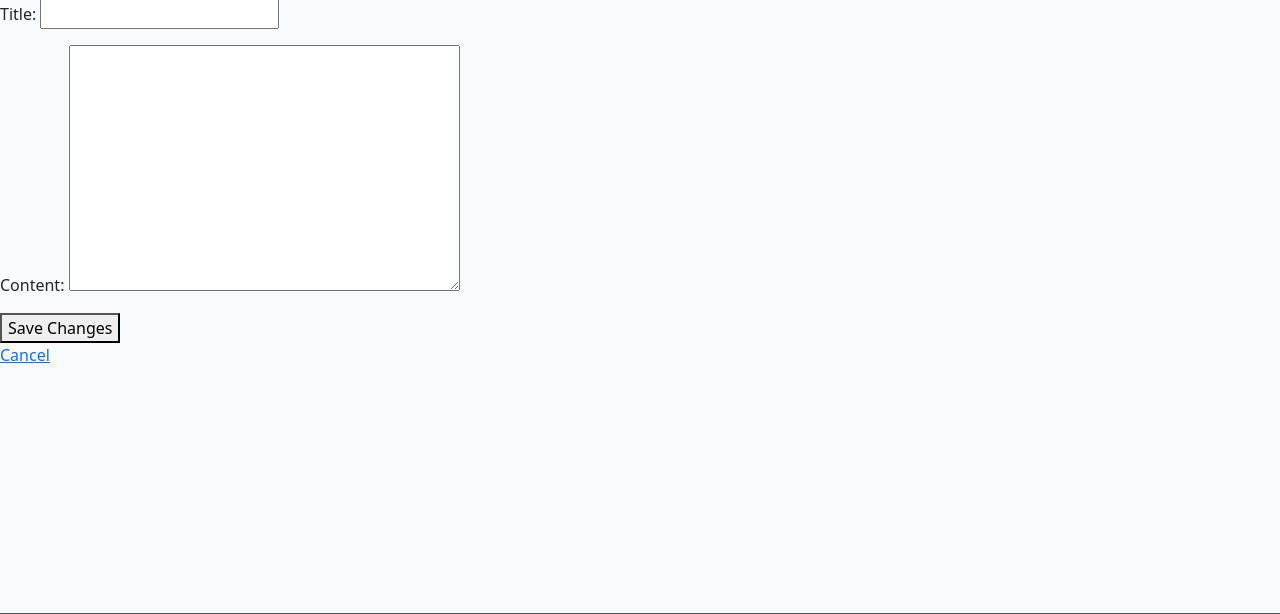
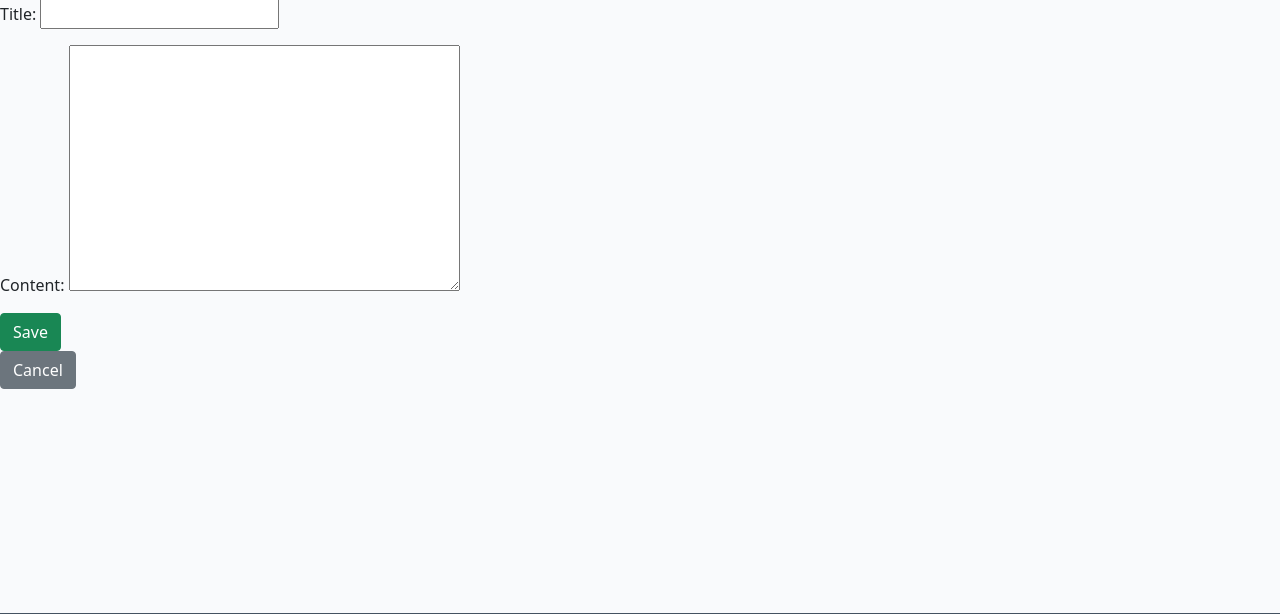
Before and after one commit to PVieira04/kaizenkingdom, a Django app: template content/templates/edit_topic.html in a window 1280 px wide. Shown: the part 107-721 px from the top of the page. Run offline with Django 3.2, Linux system fonts and the light colour scheme; the template is opened without the code that fills it: values that come from a table or form of the project are taken from there, others are empty.

Commit message:
Change Edit buttons

```diff
--- a/content/templates/edit_topic.html
+++ b/content/templates/edit_topic.html
@@ -8,8 +8,8 @@
 
     {{ form.as_p }}
 
-    <button type="submit">Save Changes</button>
+    <button type="submit" class="btn btn-success">Save</button>
   </form>
 
-  <a href="{% url 'topic_detail' course_slug=topic.unit.course.slug unit_slug=topic.unit.slug topic_slug=topic.slug %}">Cancel</a>
+  <a href="{% url 'topic_detail' course_slug=topic.unit.course.slug unit_slug=topic.unit.slug topic_slug=topic.slug %}" class="btn btn-secondary">Cancel</a>
 {% endblock %}
```
